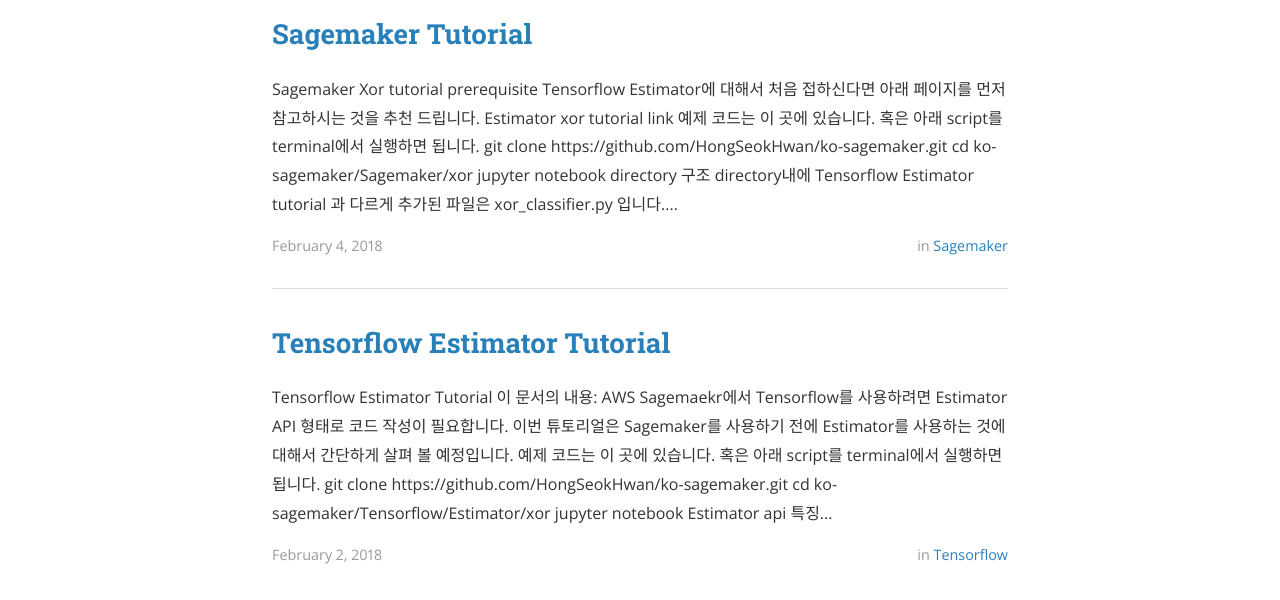
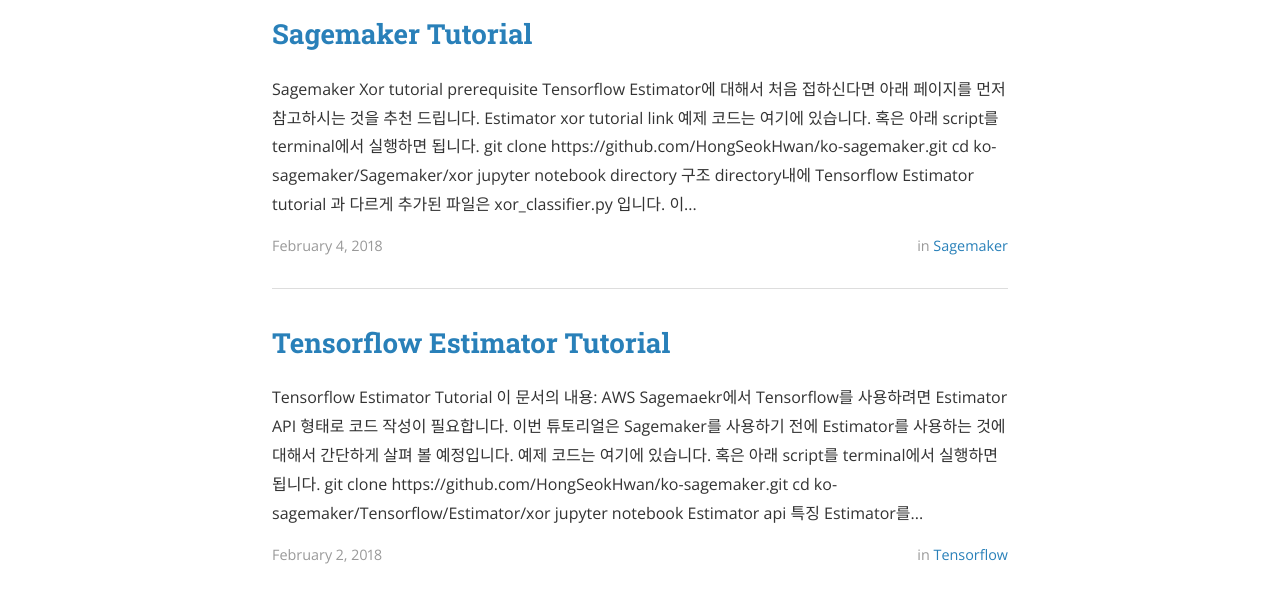
Before and after one commit to HongSeokHwan/ko-sagemaker, a Jekyll site: the page built from docs/index.html, in a window 1280 px wide. Shown: the part 526-1126 px from the top of the page. Built offline with Jekyll 4.4.1, drawn with Linux system fonts in a browser that asks for light colours; nearby versions of some CDN libraries; the list of posts is cut into pages by our own code.

Commit message:
change word

````diff
--- a/docs/_posts/2018-02-02-xor.md
+++ b/docs/_posts/2018-02-02-xor.md
@@ -12,7 +12,7 @@
 AWS Sagemaekr에서 Tensorflow를 사용하려면 Estimator API 형태로 코드 작성이 필요합니다.
 이번 튜토리얼은 Sagemaker를 사용하기 전에 Estimator를 사용하는 것에 대해서 간단하게 살펴 볼 예정입니다.
 
-예제 코드는  [이 곳](https://github.com/HongSeokHwan/ko-sagemaker/tree/master/Tensorflow/Estimator/xor)에 있습니다. <br>
+예제 코드는  [여기](https://github.com/HongSeokHwan/ko-sagemaker/tree/master/Tensorflow/Estimator/xor)에 있습니다. <br>
 혹은 아래 script를 terminal에서 실행하면 됩니다.
 ```bash
 git clone https://github.com/HongSeokHwan/ko-sagemaker.git
--- a/docs/_posts/2018-02-04-xor-sagemaekr-train-evaluate.md
+++ b/docs/_posts/2018-02-04-xor-sagemaekr-train-evaluate.md
@@ -13,9 +13,7 @@
 Tensorflow Estimator에 대해서 처음 접하신다면 아래 페이지를 먼저 참고하시는 것을 추천 드립니다.
 [Estimator xor tutorial link](http://blog.sagemaker.io/tensorflow/2018/02/02/xor.html)
 
-
-
-예제 코드는  [이 곳](https://github.com/HongSeokHwan/ko-sagemaker/tree/master/Sagemaker/xor)에 있습니다. <br>
+예제 코드는  [여기](https://github.com/HongSeokHwan/ko-sagemaker/tree/master/Sagemaker/xor)에 있습니다. <br>
 혹은 아래 script를 terminal에서 실행하면 됩니다.
 ```bash
 git clone https://github.com/HongSeokHwan/ko-sagemaker.git
````
